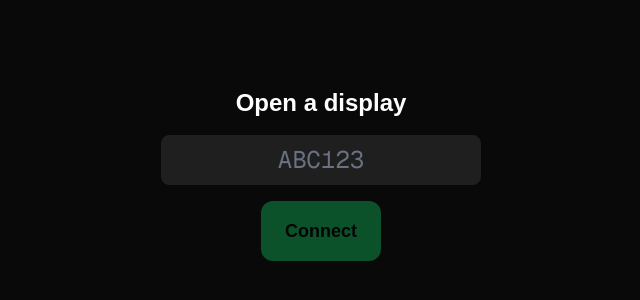
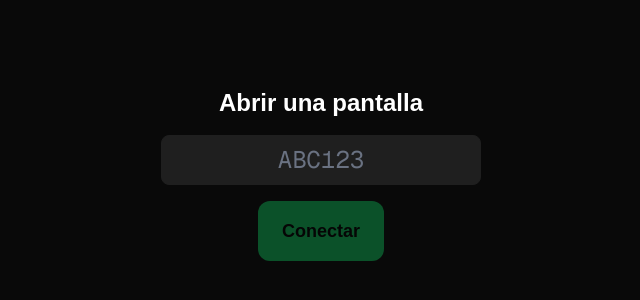
Before and after one commit to CamiloEscar/gymtimer-pro, a Next.js app: page /display in a window 1280 px wide. Shown: the part 226-526 px from the top of the page, without its empty margins (319-959 px from the left). Built offline with nearby package versions, Linux system fonts and the light colour scheme.

Commit message:
feat: localize display entry page to Spanish

```diff
--- a/src/app/display/page.tsx
+++ b/src/app/display/page.tsx
@@ -11,16 +11,16 @@ export default function DisplayEntryPage() {
 
   return (
     <div className="min-h-screen bg-surface-950 flex flex-col items-center justify-center gap-4 p-4">
-      <h1 className="text-2xl font-bold text-white">Open a display</h1>
+      <h1 className="text-2xl font-bold text-white">Abrir una pantalla</h1>
       <Input
-        aria-label="Connection code"
+        aria-label="Código de conexión"
         value={code}
         onChange={(e) => setCode(e.target.value.toUpperCase())}
         placeholder="ABC123"
         className="max-w-xs text-center text-2xl font-mono"
       />
       <Button size="lg" onClick={() => router.push(`/display/${code}`)} disabled={code.length !== 6}>
-        Connect
+        Conectar
       </Button>
     </div>
   );
```
